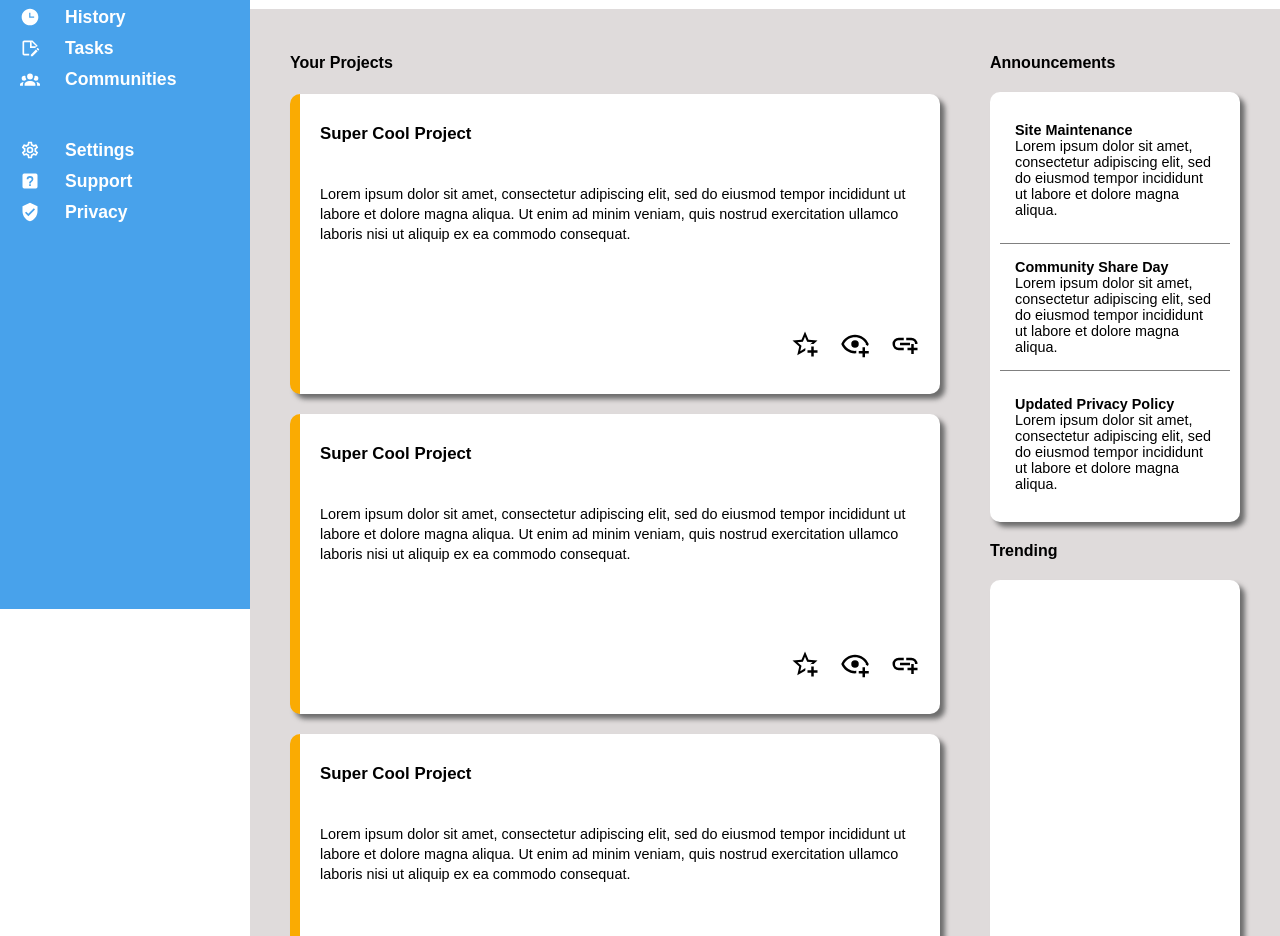
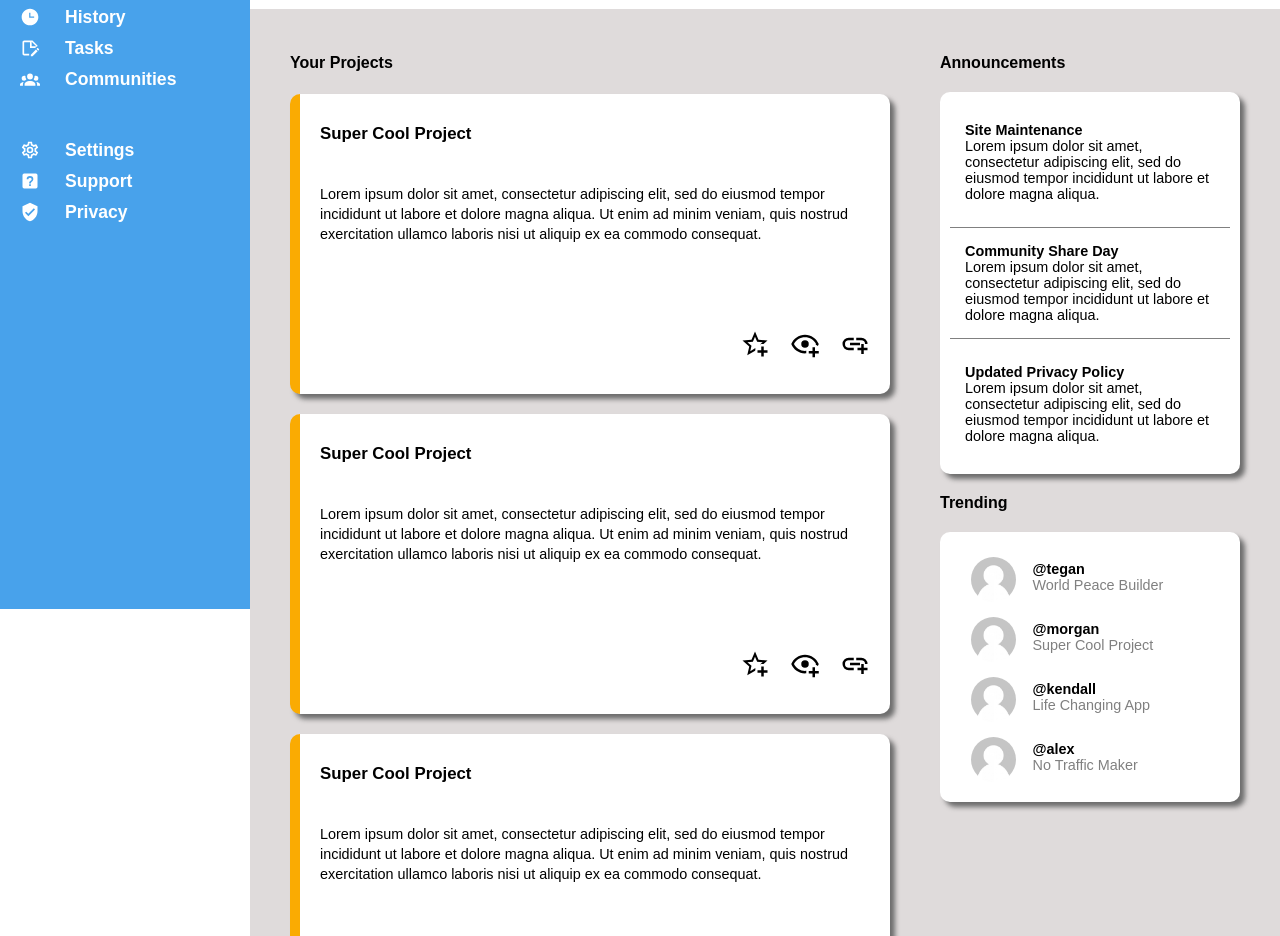
Before and after one commit to ehmk/admin-dashboard, a plain HTML site: page index.html in a window 1280 px wide. Shown: the part 191-1127 px from the top of the page. Drawn offline with Linux system fonts and the light colour scheme.

Commit message:
Finished the trending panel

```diff
--- a/index.html
+++ b/index.html
@@ -175,7 +175,28 @@
 
           <div class="trending">
             <h2>Trending</h2>
-            <div class="trending-panel"></div>
+            <div class="trending-panel">
+              <div class="trending-article">
+                <a href="#" class="profile-picture"><img src="images/blank-profile-photo.jpeg" alt="profile-picture" /></a>
+                <a href="#">@tegan</a>
+                <p>World Peace Builder</p>
+              </div>
+              <div class="trending-article">
+                <a href="#" class="profile-picture"><img src="images/blank-profile-photo.jpeg" alt="profile-picture" /></a>
+                <a href="#">@morgan</a>
+                <p>Super Cool Project</p>
+              </div>
+              <div class="trending-article">
+                <a href="#" class="profile-picture"><img src="images/blank-profile-photo.jpeg" alt="profile-picture" /></a>
+                <a href="#">@kendall</a>
+                <p>Life Changing App</p>
+              </div>
+              <div class="trending-article">
+                <a href="#" class="profile-picture"><img src="images/blank-profile-photo.jpeg" alt="profile-picture" /></a>
+                <a href="#">@alex</a>
+                <p>No Traffic Maker</p>
+              </div>
+            </div>
           </div>
         </div>
       </div>
--- a/styles/main.css
+++ b/styles/main.css
@@ -24,13 +24,14 @@
   display: grid;
   grid-template-columns: 0.2fr 5fr;
   align-items: center;
+  column-gap: 10px;
 }
 
 #search-input {
   background-color: rgb(226, 224, 224);
   border: none;
   border-radius: 20px;
-  line-height: 20px;
+  height: 30px;
   width: min(100%, 500px);
   padding: 0 15px;
   font-weight: bold;
@@ -184,7 +185,7 @@
 .right-column {
   display: grid;
   grid-template-rows: min-content 1fr;
-  grid-template-columns: 250px;
+  grid-template-columns: 300px;
   row-gap: 20px;
   padding: 25px;
   justify-content: center;
@@ -222,7 +223,7 @@
 
 .trending {
   display: grid;
-  grid-template-rows: min-content 1fr;
+  grid-template-rows: min-content min-content;
   gap: 20px;
 }
 
@@ -230,6 +231,42 @@
   background: white;
   border-radius: 10px;
   box-shadow: 5px 5px 5px rgb(109, 109, 109);
+  padding: 25px 20px;
+  display: flex;
+  flex-direction: column;
+  gap: 20px;
+}
+
+.trending-article {
+  display: grid;
+  grid-template-rows: 1fr 1fr;
+  grid-template-columns: 1fr 3fr;
+  column-gap: 10px;
+  font-size: 0.9rem;
+}
+
+.trending-article > a {
+  text-decoration: none;
+  color: black;
+  align-self: end;
+  font-weight: bold;
+}
+
+.trending-article > p {
+  grid-column: 2 / 3;
+  color: grey;
+}
+
+.trending-article img {
+  height: 45px;
+  width: 45px;
+  border-radius: 30px;
+}
+
+.trending-article > .profile-picture {
+  grid-row: 1 / -1;
+  justify-self: center;
+  align-self: center;
 }
 
 .projects {
```
